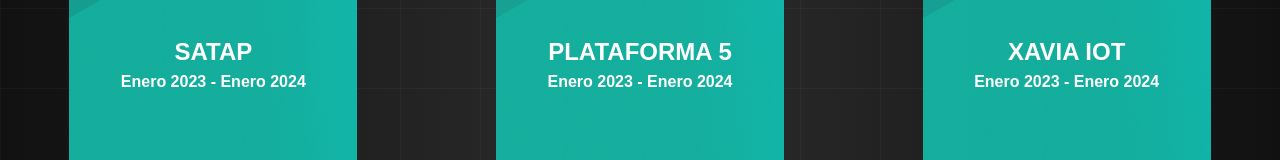
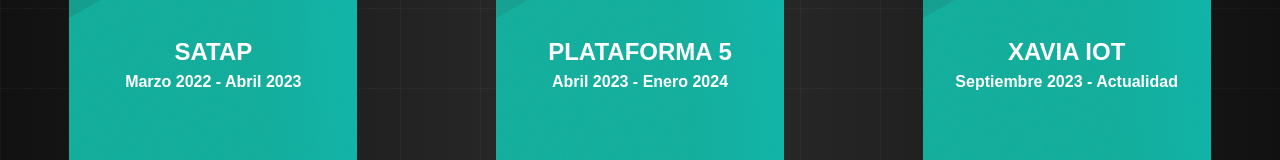
Before and after one commit to RodriEscalera/portfolio, a Next.js app: page / in a window 1280 px wide. Shown: the part 1912-2072 px from the top of the page. Built offline with nearby package versions, Linux system fonts and the light colour scheme.

Commit message:
fix work period

```diff
--- a/src/commons/ExperienceCard/ExperienceCard.tsx
+++ b/src/commons/ExperienceCard/ExperienceCard.tsx
@@ -12,14 +12,19 @@ const Waves: FC = () => {
   );
 };
 
-const ExperienceCard: FC<IExperienceCard> = ({ companyName, stack, feats }) => {
+const ExperienceCard: FC<IExperienceCard> = ({
+  companyName,
+  stack,
+  feats,
+  workPeriod,
+}) => {
   return (
     <div className={`${style["flip-card"]} ${style["playing"]}`}>
       <div className={style["flip-card-inner"]}>
         <Waves />
         <div className={style["flip-card-front"]}>
           <p className={style["title"]}>{companyName}</p>
-          <p>Enero 2023 - Enero 2024</p>
+          <p>{workPeriod}</p>
         </div>
         <div className={style["flip-card-back"]}>
           <div className={style["card-back-inner-content"]}>
--- a/src/commons/ExperienceCard/ExperienceCard.types.ts
+++ b/src/commons/ExperienceCard/ExperienceCard.types.ts
@@ -1,5 +1,6 @@
 export interface IExperienceCard {
   companyName: string;
+  workPeriod: string;
   stack?: string[];
   feats?: string[];
 }
--- a/src/sections/Experience/Experience.tsx
+++ b/src/sections/Experience/Experience.tsx
@@ -24,6 +24,8 @@ function Experience() {
           "Integré APIs de terceros lo que permitió mejorar enormemente nuestros servicios.",
           "Desarrollé nuevos endpoints lo que permitió la integración y el trabajo con otras compañías.",
         ],
+
+        workPeriod: "Marzo 2022 - Abril 2023",
       },
       {
         name: "PLATAFORMA 5",
@@ -32,6 +34,7 @@ function Experience() {
           "Lideré y organicé equipos de prácticas profesionales mediante la metodología SCRUM.",
           "Potencié el crecimiento técnico de los estudiantes al brindar correcciones y retroalimentación individualizada sobre su código, generando un aumento exponencial en sus habilidades.",
         ],
+        workPeriod: "Abril 2023 - Enero 2024",
       },
       {
         name: "XAVIA IOT",
@@ -41,6 +44,7 @@ function Experience() {
           "Fui responsable de armar componentes reutilizables y agilizar el desarrollo de la aplicación.",
           "Implementé componentes que gestionan el acceso de las funcionalidades de la aplicación según el tipo de usuario (cliente y administrador).",
         ],
+        workPeriod: "Septiembre 2023 - Actualidad",
       },
     ];
   }, []);
@@ -57,6 +61,7 @@ function Experience() {
         {companies.map((company: ICompany, index: number) => (
           <div className={style["grid-item"]} key={index}>
             <ExperienceCard
+              workPeriod={company.workPeriod}
               stack={company.stack}
               feats={company.feats}
               companyName={company.name}
--- a/src/sections/Experience/Experience.types.ts
+++ b/src/sections/Experience/Experience.types.ts
@@ -2,4 +2,5 @@ export interface ICompany {
   name: string;
   stack?: string[];
   feats?: string[];
+  workPeriod: string;
 }
```
